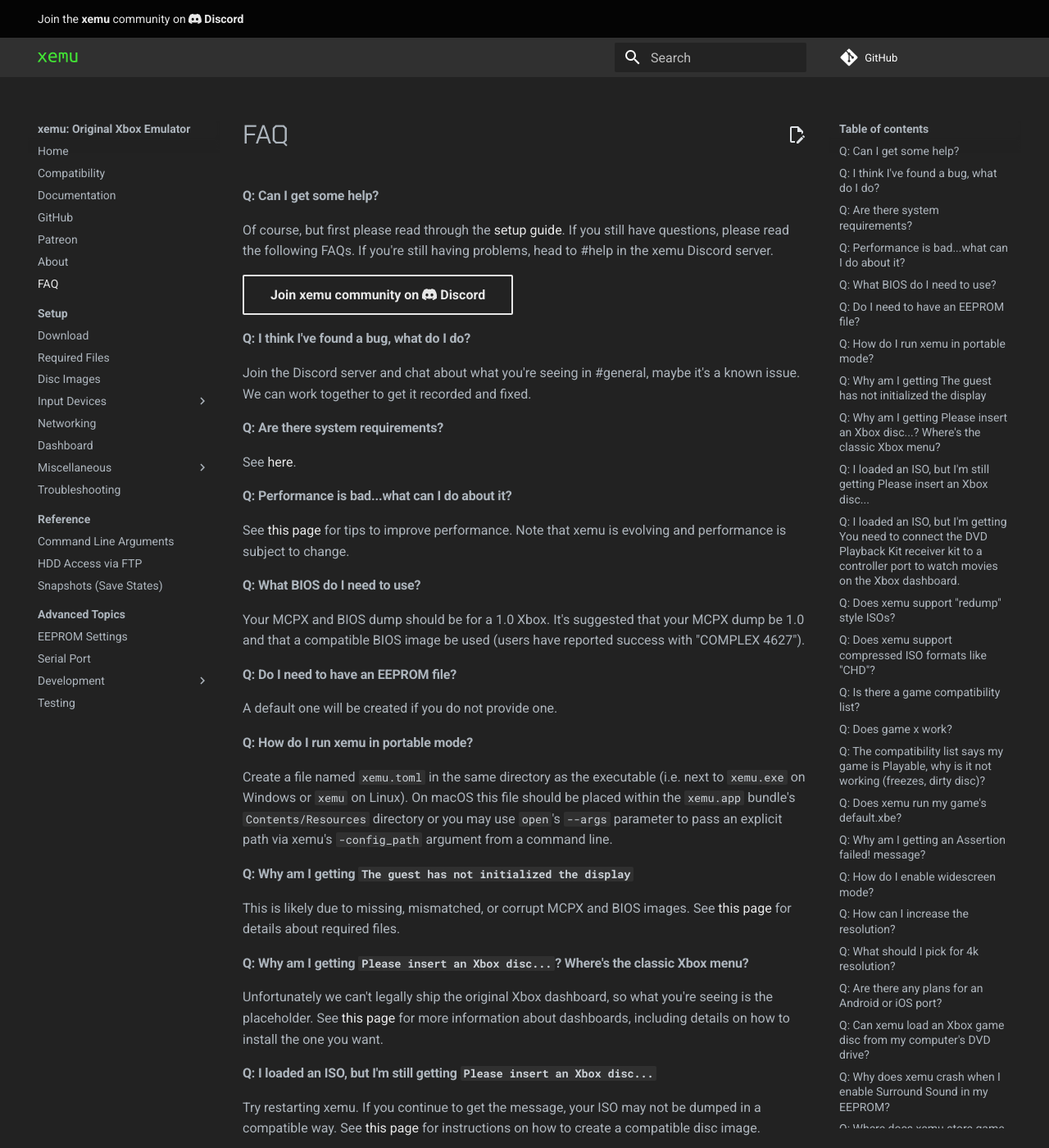
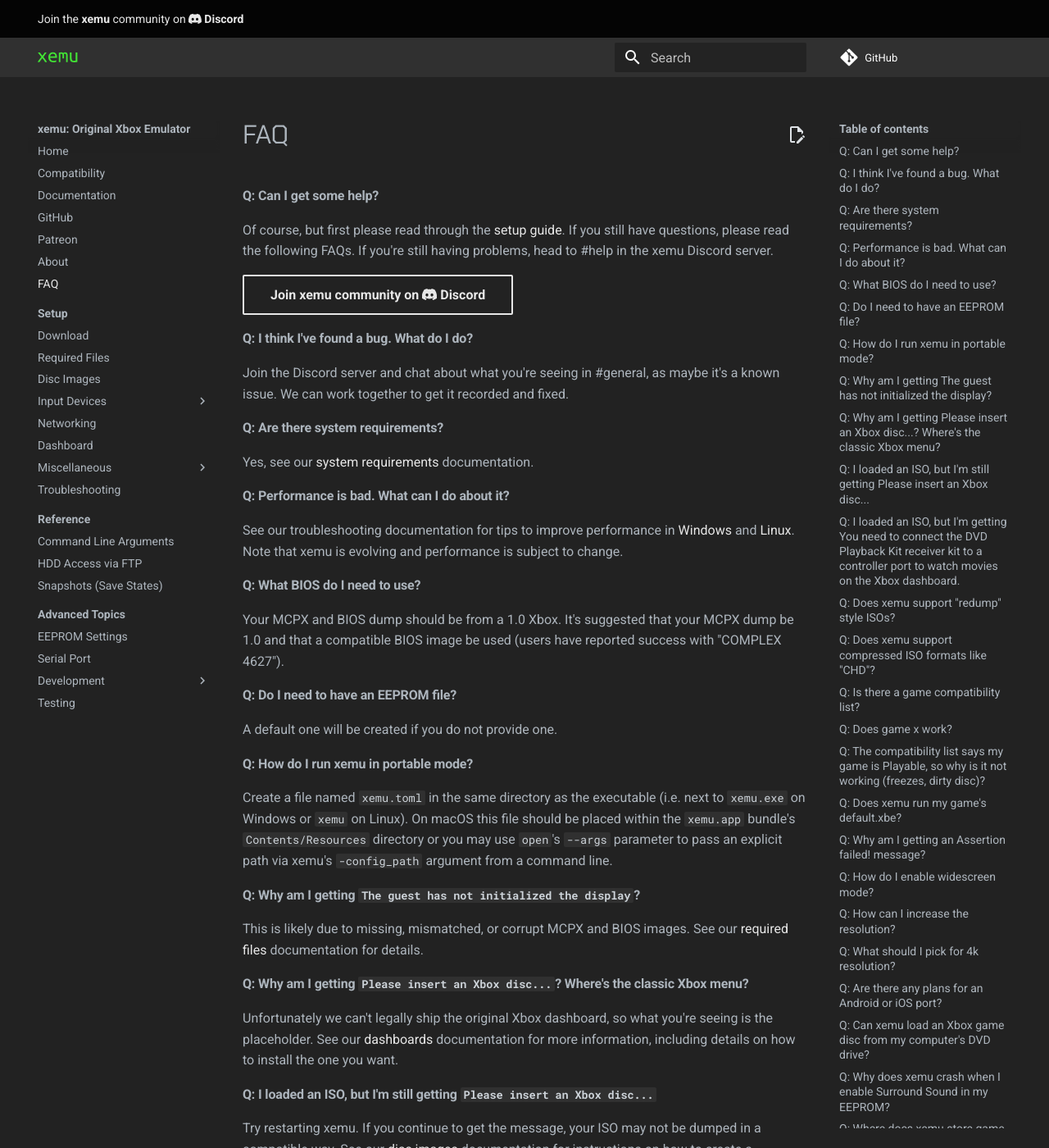
Before and after one commit to xemu-project/xemu-website, an MkDocs documentation site: the page built from docs/docs/faq.md, in a window 1280 px wide and 1400 px high. Shown: the whole window at 82% size. Built offline with MkDocs 1.6.1 and Material for MkDocs 9.7.7, drawn with Linux system fonts in a browser that asks for light colours; comment, search, counter and statistics services are not loaded; some of the changed text lies outside the part shown.

Commit message:
Several updates to FAQ

```diff
--- a/docs/docs/faq.md
+++ b/docs/docs/faq.md
@@ -3,17 +3,17 @@ Of course, but first please read through the [setup guide](download.md). If you
 
 [Join xemu community on :fontawesome-brands-discord: Discord](https://discord.gg/ayyjsuM){ .md-button .md-button--secondary target="_blank" }
 
-#### Q: I think I've found a bug, what do I do?
-Join the Discord server and chat about what you're seeing in #general, maybe it's a known issue. We can work together to get it recorded and fixed.
+#### Q: I think I've found a bug. What do I do?
+Join the Discord server and chat about what you're seeing in #general, as maybe it's a known issue. We can work together to get it recorded and fixed.
 
 #### Q: Are there system requirements?
-See [here](about.md#system-requirements).
+Yes, see our [system requirements](about.md#system-requirements) documentation.
 
-#### Q: Performance is bad...what can I do about it?
-See [this page](troubleshooting.md/#windows-performance-considerations) for tips to improve performance. Note that xemu is evolving and performance is subject to change.
+#### Q: Performance is bad. What can I do about it?
+See our troubleshooting documentation for tips to improve performance in [Windows](troubleshooting.md/#windows-performance-considerations) and [Linux](troubleshooting.md/#linux-performance-considerations). Note that xemu is evolving and performance is subject to change.
 
 #### Q: What BIOS do I need to use?
-Your MCPX and BIOS dump should be for a 1.0 Xbox. It's suggested that your MCPX dump be 1.0 and that a compatible BIOS image be used (users have reported success with "COMPLEX 4627").
+Your MCPX and BIOS dump should be from a 1.0 Xbox. It's suggested that your MCPX dump be 1.0 and that a compatible BIOS image be used (users have reported success with "COMPLEX 4627").
 
 #### Q: Do I need to have an EEPROM file?
 A default one will be created if you do not provide one.
@@ -21,20 +21,20 @@ A default one will be created if you do not provide one.
 #### Q: How do I run xemu in portable mode?
 Create a file named `xemu.toml` in the same directory as the executable (i.e. next to `xemu.exe` on Windows or `xemu` on Linux). On macOS this file should be placed within the `xemu.app` bundle's `Contents/Resources` directory or you may use `open`'s `--args` parameter to pass an explicit path via xemu's `-config_path` argument from a command line.
 
-#### Q: Why am I getting `The guest has not initialized the display`
-This is likely due to missing, mismatched, or corrupt MCPX and BIOS images. See [this page](required-files.md) for details about required files.
+#### Q: Why am I getting `The guest has not initialized the display`?
+This is likely due to missing, mismatched, or corrupt MCPX and BIOS images. See our [required files](required-files.md)  documentation for details.
 
 #### Q: Why am I getting `Please insert an Xbox disc...`? Where's the classic Xbox menu?
-Unfortunately we can't legally ship the original Xbox dashboard, so what you're seeing is the placeholder. See [this page](dashboard.md) for more information about dashboards, including details on how to install the one you want.
+Unfortunately we can't legally ship the original Xbox dashboard, so what you're seeing is the placeholder. See our [dashboards](dashboard.md) documentation for more information, including details on how to install the one you want.
 
 #### Q: I loaded an ISO, but I'm still getting `Please insert an Xbox disc...`
-Try restarting xemu. If you continue to get the message, your ISO may not be dumped in a compatible way. See [this page](disc-images.md) for instructions on how to create a compatible disc image.
+Try restarting xemu. If you continue to get the message, your ISO may not be dumped in a compatible way. See our [disc images](disc-images.md) documentation for instructions on how to create a compatible disc image.
 
 #### Q: I loaded an ISO, but I'm getting `You need to connect the DVD Playback Kit receiver kit to a controller port to watch movies` on the Xbox dashboard.
-You've loaded a "redump" style ISO. xemu does not support this format yet. You can however convert a redump style ISO to a compatible ISO. More info [here](<https://xemu.app/docs/disc-images/#about-redump-isos>).
+You've loaded a "redump" style ISO. xemu does not support this format yet. You can however convert a redump style ISO to a compatible ISO. See our [disc images](<https://xemu.app/docs/disc-images/#about-redump-isos>) documentation for details.
 
 #### Q: Does xemu support "redump" style ISOs?
-No, not yet. You can however convert a redump style ISO to a compatible ISO. More info [here](<https://xemu.app/docs/disc-images/#about-redump-isos>).
+No, not yet. You can however convert a redump style ISO to a compatible ISO. See our [disc images](<https://xemu.app/docs/disc-images/#about-redump-isos>) documentation for details.
 
 #### Q: Does xemu support compressed ISO formats like "CHD"?
 No, it does not. You can try enabling filesystem level compression if you'd like to save some space.
@@ -45,14 +45,14 @@ Yes, visit https://xemu.app
 #### Q: Does game `x`  work?
 Possibly. [Check the compatibility list](https://xemu.app) first if you're curious, or try it out for yourself. You are invited to submit a compatibility report too.
 
-#### Q: The compatibility list says my game is Playable, why is it not working (freezes, dirty disc)?
+#### Q: The compatibility list says my game is Playable, so why is it not working (freezes, dirty disc)?
 There are multiple reasons why a game might not work, including various system issues, corrupted cache, bad disc dump, or regression in xemu compatibility. First try [downloading the version of xemu](https://github.com/xemu-project/xemu/releases) mentioned on the compatibility page. If the old version of xemu works and the latest does not, please report the issue to us.
 
 #### Q: Does xemu run my game's `default.xbe`?
-No, not directly. xemu emulates the hardware of the system, so you'll need to have a disc image of your game backup. See [this page](disc-images.md) for instructions on how to create a compatible disc image.
+No, not directly. xemu emulates the hardware of the system, so you'll need to have a disc image of your game backup. See our [disc images](disc-images.md) documentation for instructions on how to create a compatible disc image.
 
 #### Q: Why am I getting an `Assertion failed!` message?
-When a game exercises a piece of code in xemu that has not yet been implemented or verified, xemu will `assert`  which forces execution to stop. The reason for this is that anything happening beyond that point may be unpredictable and significantly increase the debugging burden.
+When a game tries to execute a piece of code in xemu that has not yet been implemented or verified, xemu will `assert`,  which forces execution to stop. The reason for this is that anything happening beyond that point may be unpredictable and significantly increase the debugging burden.
 
 #### Q: How do I enable widescreen mode?
 You can change the setting in your [dashboard](dashboard.md) or use the [EEPROM editor](eeprom.md) to enable widescreen. Then select 'Scale (Widescreen 16:9)' in xemu View scaling mode. Note: not all games support widescreen.
@@ -67,19 +67,19 @@ The 'Resolution Scale' number is a scaling factor applied to rendered surface di
 There are currently no plans for a mobile port of xemu on Android or iOS, but possibly in the future.
 
 #### Q: Can xemu load an Xbox game disc from my computer's DVD drive?
-Generally, no. You will need to create a backup of your game disc. Please [see here](disc-images.md) for more information about creating and using disc images.
+Generally, no. You will need to create a backup of your game disc. Please see our documentation about [creating and using disc images](disc-images.md).
 
 #### Q: Why does xemu crash when I enable Surround Sound in my EEPROM?
-This is because Surround Sound isn't implemented in xemu yet, please disable this in your [EEPROM](eeprom.md) if you have it enabled.
+This is because Surround Sound isn't implemented in xemu yet. Please disable this in your [EEPROM](eeprom.md) if you have it enabled.
 
 #### Q: Where does xemu store game saves?
 Just like on a real Xbox, they are stored on the E partition of the virtual hard drive. The drive contents can be accessed with [FTP](ftp.md).
 
 #### Q: Where does xemu store snapshot (save state) data?
-Snapshot data is stored on the hard drive image, and is not easily extractible.
+Snapshot data is stored on the hard drive image, and is not easily extractable.
 
 #### Q: How do I use my computer's microphone in game?
-xemu has preliminary support for Xbox Live Communicator emulation to provide voice chat in-game. See how [here](xblc.md).
+xemu has preliminary support for [Xbox Live Communicator emulation](xblc.md) to provide voice chat in-game.
 
 #### Q: Can I play local multiplayer?
 Yes, you can connect multiple controllers just like a real Xbox.
@@ -87,13 +87,13 @@ Yes, you can connect multiple controllers just like a real Xbox.
 #### Q: Can I play local multiplayer with my friends over the Internet?
 If you're looking for split-screen play over the internet, xemu itself does not support this feature. However, there are 3rd party solutions like [Parsec](https://parsec.app/local-co-op-online) which can do this.
 
-Many Xbox games also support System Link for LAN-based multiplayer. xemu does support networking, and this is another way to play with others over the Internet. See [this page](networking.md) for details about networking xemu to other instances of xemu, or even real Xboxes.
+Many Xbox games also support System Link for LAN-based multiplayer. xemu does support networking, and this is another way to play with others over the Internet. See our documentation about [networking](networking.md) xemu to other instances of xemu, or even to real Xboxes.
 
 #### Q: Why do I see a System Link lobby but can't join it?
 Make sure you and the people you're playing with have the same version of a game AND each console has a unique MAC address. The console's MAC address is stored in the EEPROM, so you can edit the EEPROM or delete it to have xemu generate a new one with a randomized MAC address. Warning: Game saves may be tied to the HDD key, so create a backup before deleting the EEPROM.
 
 #### Q: Does xemu work with Xbox Live recreation projects, like "Insignia"?
-Yes. See [this page](networking.md) for details about networking. See respective project pages for details about getting set up on their network.
+Yes. See our documentation about [networking](networking.md). See respective project pages for details about getting set up on their network.
 
 #### Q: Why are my game saves not working?
 Some game saves are tied to the console they were created on. Try using the EEPROM from the console they were created on.
```
